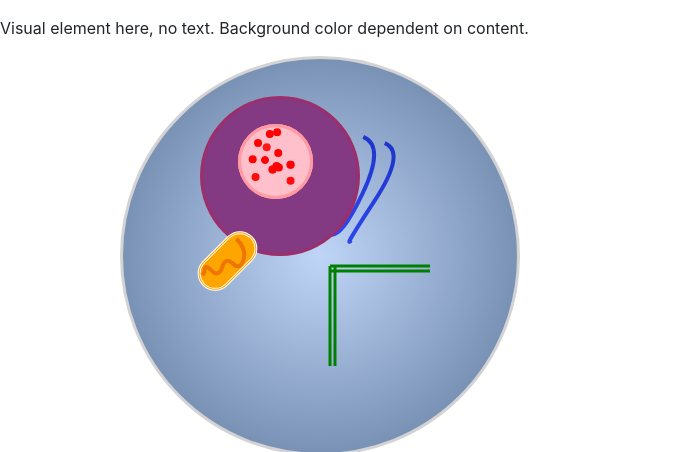
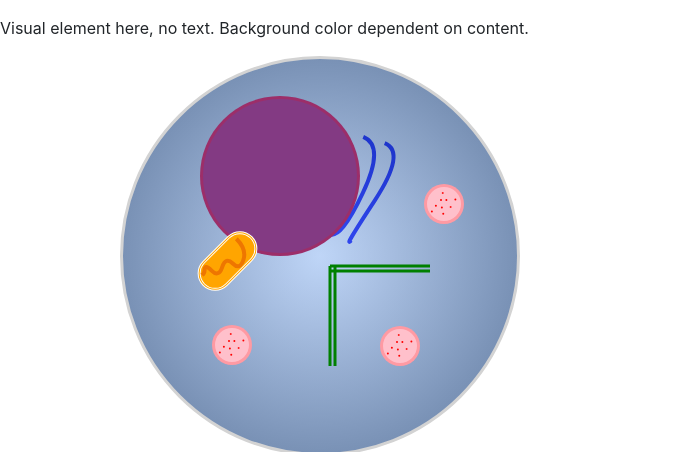
Before and after one commit to anneeckersberg/testsciencemotions, a plain HTML site: page index.html in a window 1280 px wide. Shown: the top 452 px of the page, without its empty margins (0-697 px from the left). Drawn offline with nearby package versions, Linux system fonts and the light colour scheme; a script that the page names is missing; a web font is replaced by a local one.

Commit message:
move duplicate lysosome position

```diff
--- a/style.css
+++ b/style.css
@@ -78,11 +78,22 @@ body {
   position: absolute;
   margin: 0 auto;
   background: none;
-  width: 150px;
-  height: 150px;
-  top: 30px;
-  left: 80px;
+  width: 80px;
+  height: 80px;
+  top: 108px;
+  left: 284px;
 }
+
+#box1 {
+    top: 250px;
+    left: 240px;
+  }
+
+#box2 {
+    top: 249px;
+    left: 72px;
+  }
+
 
 .cytoskeleton-green svg {
   position: absolute;
@@ -117,52 +128,63 @@ body {
   position: absolute;
   border-radius: 50%;
   top: 12px;
-  width: 8px;
-  height: 8px;
+  width: 2px;
+  height: 2px;
   background: red;
-  box-shadow: 22px 10px 0 0 red,
-  -10px 18px 0 0 red,
-  20px 25px 0 0 red,
-  15px -13px 0 0 red,
-  20px 25px 0 0 red,
-  18px -13px 0 0 red,
-  10px 5px 0 0 red;
+  box-shadow:
+  -7px 5px 0 0 red,
+  0px 8px 0 0 red,
+  15px -1px 0 0 red,
+  -9px 12px 0 0 red,
+  5px -1px 0 0 red,
+  2px 15px 0 0 red,
+  11px 8px 0 0 red,
+  2px -8px 0 0 red;
   left: 13px;
   animation-name: floating;
   animation-duration: 3s;
-  animation-iteration-count: infinite;
-  animation-timing-function: ease-in-out infinite;
+animation-iteration-count: infinite;
+
 }
-
+/*
 .lysosome::after {
   content: "";
   position: absolute;
   border-radius: 50%;
   border: 1px solid red;
   top: 29px;
-  width: 8px;
-  height: 8px;
+  width: 2px;
+  height: 2px;
   background: red;
-  left: 20px;
+  left: 10px;
   -webkit-animation: floating cubic-bezier(0.1, 0.1, 0.2, 0.1) infinite;
   animation: floating 20s cubic-bezier(0.1, 0.1, 0.2, 0.1) infinite;
 }
+*/
 
 @keyframes floating {
   100% {
     box-shadow: 55px 10px 0 0 red,
-    35px 5px 0 0 red,
+    5px 5px 0 0 red,
     15px 22px 0 0 red,
     -10px 18px 0 0 red,
     35px 34px 0 0 red,
   }
   20% {
-    box-shadow: 8px 10px 0 0 red, 27px 5px 0 0 red, 27px 22px 0 0 red,
-      -10px 18px 0 0 red, 8px 10px 0 0 red, 27px 5px 0 0 red;
+    box-shadow: 8px 10px 0 0 red,
+    7px 5px 0 0 red,
+    10px 2px 0 0 red,
+    -10px 8px 0 0 red,
+    8px 6px 0 0 red,
+    4px 5px 0 0 red;
   }
   0% {
-    box-shadow: 8px 10px 0 0 red, 27px 5px 0 0 red, 27px 22px 0 0 red,
-      50px 18px 0 0 red, 8px 10px 0 0 red, 27px 5px 0 0 red;
+    box-shadow: 8px 10px 0 0 red,
+    8px 5px 0 0 red,
+    7px 9px 0 0 red,
+      2px 3px 0 0 red,
+      6px 5px 0 0 red,
+      12px 7px 0 0 red;
      ;
   }
 }
```
